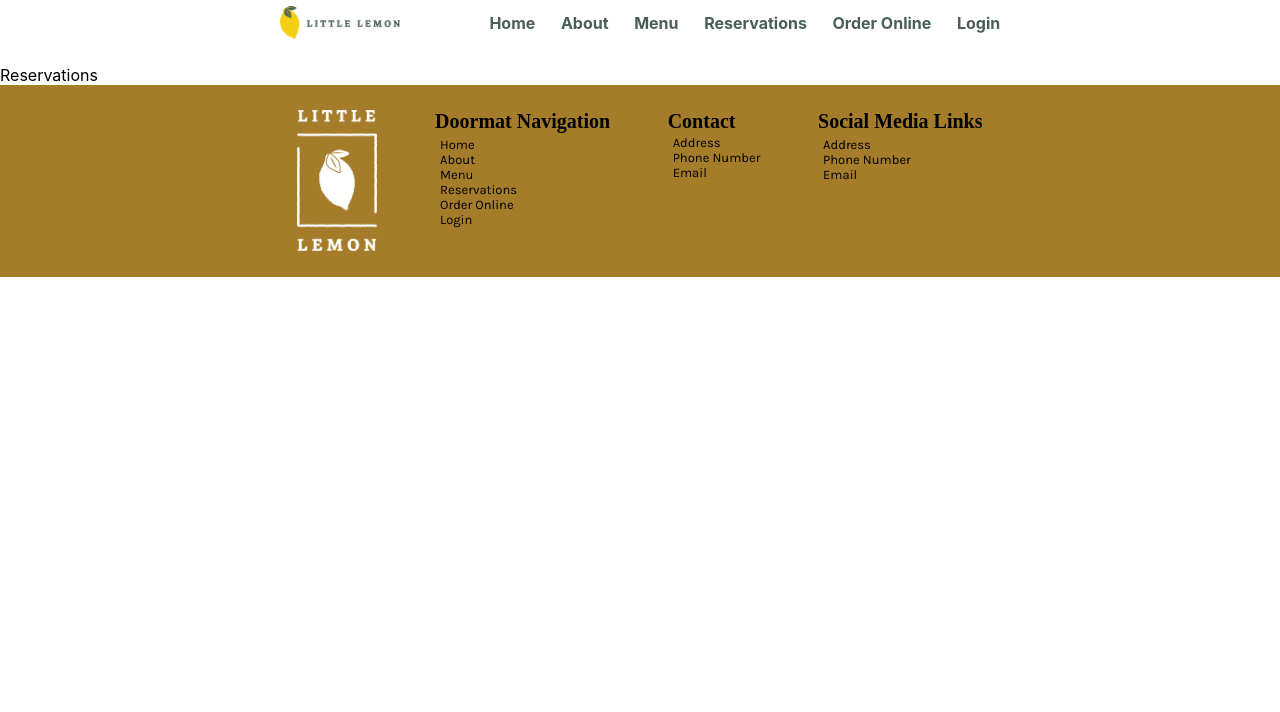
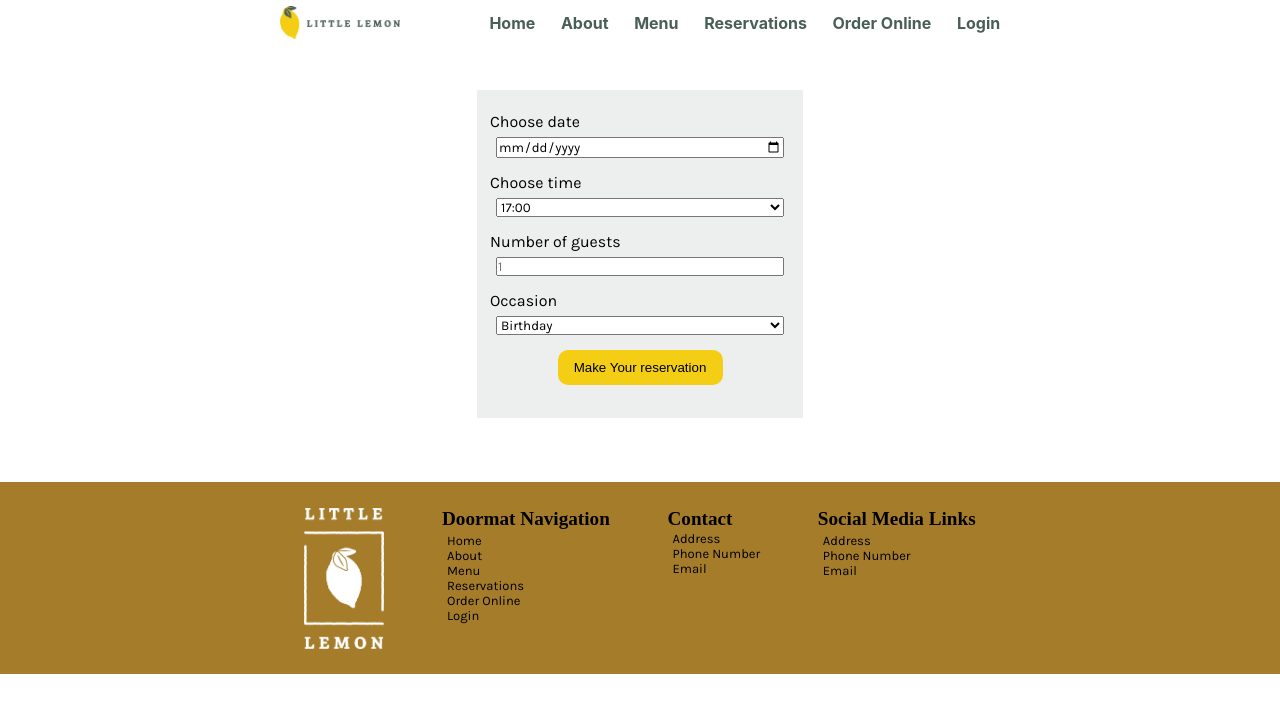
Before and after one commit to IanZGray/meat-capstone, a React (Create React App) app: page /Reservations in a window 1280 px wide. Shown: the top 712 px of the page. Built offline with nearby package versions, Linux system fonts and the light colour scheme; a web font is replaced by a local one.

Commit message:
form layout

```diff
--- a/src/App.css
+++ b/src/App.css
@@ -17,9 +17,13 @@ h2 {
   font-weight: 400;
 }
 h3 {
-  font-size: 1.25rem;
+  font-size: 2rem;
 }
-p {
+h4 {
+  color: black;
+  font-size: 1.2rem;
+}
+p, label, select, input {
   font-family: 'Karla', sans-serif;
 }
 
@@ -67,6 +71,26 @@ a:visited {
 }
 a:hover {
   color: #f4ce14;
+}
+
+form{
+  display: flex;
+  flex-direction: column;
+  width: 300px;
+  background-color: #edefee;
+  padding: 1%;
+  margin-top: 2%;
+  margin-bottom: 5%;
+}
+form > label, button{
+  margin-top: 3%;
+}
+form > input, select {
+  margin: 2%;
+}
+label {
+  display: flex;
+  flex-direction: column;
 }
 
 
--- /dev/null
+++ b/src/components/BookingForm.jsx
@@ -0,0 +1,35 @@
+import React from 'react'
+
+function BookingForm() {
+  return (
+    <form >
+        <label for="res-date">Choose date</label>
+        <input type="date" id="res-date" />
+        <label for="res-time">Choose time</label>
+        <select id="res-time ">
+            <option>17:00</option>
+            <option>18:00</option>
+            <option>19:00</option>
+            <option>20:00</option>
+            <option>21:00</option>
+            <option>22:00</option>
+        </select>
+        <label for="guests">Number of guests</label>
+        <input type="number" placeholder="1" min="1" max="10" id="guests" />
+        <label for="occasion">Occasion</label>
+        <select id="occasion">
+            <option>Birthday</option>
+            <option>Anniversary</option>
+        </select>
+        <button
+            type="submit"
+            style={{
+                'alignSelf': 'center',
+                'width': '55%',
+            }}
+        >Make Your reservation</button>
+    </form>
+  )
+}
+
+export default BookingForm
--- a/src/components/Footer.jsx
+++ b/src/components/Footer.jsx
@@ -6,7 +6,7 @@ function Footer() {
     <div className='footer' >
         <img src={logo} alt='little lemon logo' />
         <ul className='footerList' >
-            <li><h3>Doormat Navigation</h3></li>
+            <li><h4>Doormat Navigation</h4></li>
             <li><p>Home</p></li>
             <li><p>About</p></li>
             <li><p>Menu</p></li>
@@ -15,13 +15,13 @@ function Footer() {
             <li><p>Login</p></li>
         </ul>
         <ul className='footerList' >
-            <li><h3>Contact</h3></li>
+            <li><h4>Contact</h4></li>
             <li><p>Address</p></li>
             <li><p>Phone Number</p></li>
             <li><p>Email</p></li>
         </ul>
         <ul className='footerList' >
-            <li><h3>Social Media Links</h3></li>
+            <li><h4>Social Media Links</h4></li>
             <li><p>Address</p></li>
             <li><p>Phone Number</p></li>
             <li><p>Email</p></li>
--- a/src/components/Reservations.jsx
+++ b/src/components/Reservations.jsx
@@ -1,8 +1,16 @@
 import React from 'react'
+import BookingForm from './BookingForm'
 
 function Reservations() {
   return (
-    <div>Reservations</div>
+    <div
+      style={{
+        'display': 'flex',
+        'justifyContent': 'center',
+      }}
+    >
+      <BookingForm/>
+    </div>
   )
 }
 
--- a/src/components/Special.jsx
+++ b/src/components/Special.jsx
@@ -61,16 +61,16 @@ function Special() {
                     </div>
                     <p
                         style={{
-                            'margin-top': '15%',
-                            'margin-bottom':'15%',
+                            'margin-top': '5%',
+                            'margin-bottom':'5%',
                             'height': '110px',
                         }}
                     >{special.info}</p>
-                    <h5
+                    <h4
                         style={{
                             'flexGrow':'2'
                         }}
-                    >Order a delivery</h5>
+                    >Order a delivery</h4>
                 </div>
             </div>
         ))}
```
